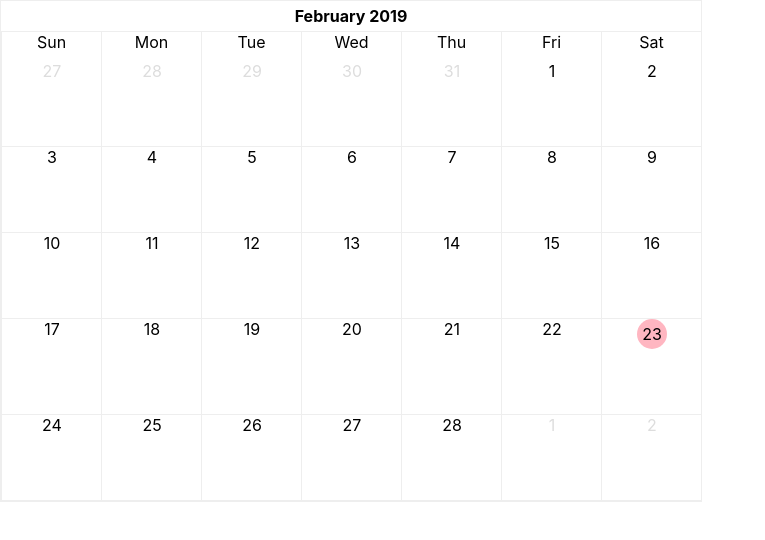
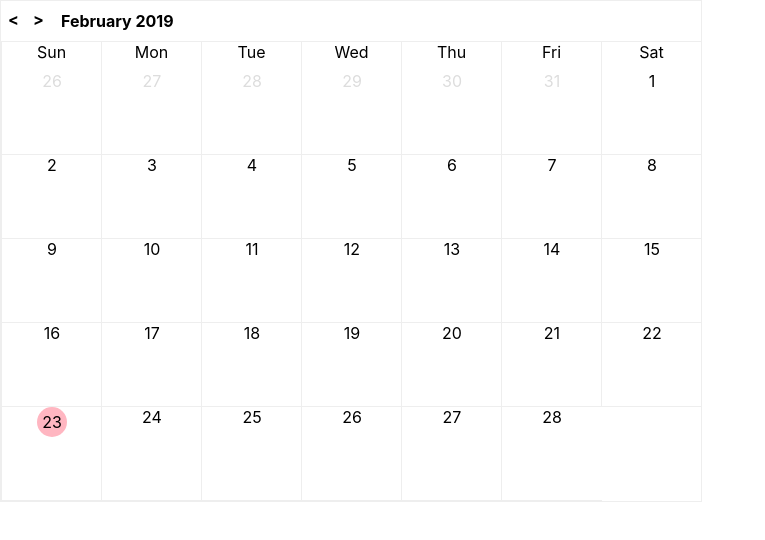
Before and after one commit to bansheezzz/component-library, a React (Create React App) app: page / in a window 1280 px wide. Shown: the top 540 px of the page, without its empty margins (0-765 px from the left). Built offline with nearby package versions, Linux system fonts and the light colour scheme.

Commit message:
Refactored to use button component

```diff
--- a/src/components/Calendar/Calendar.scss
+++ b/src/components/Calendar/Calendar.scss
@@ -2,5 +2,5 @@
   border: 1px solid #eee;
   background: white;
   display: grid;
-  grid-template-rows: 30px 1fr;
+  grid-template-rows: 40px 1fr;
 }
--- a/src/components/Calendar/CalendarGrid/CalendarGrid.jsx
+++ b/src/components/Calendar/CalendarGrid/CalendarGrid.jsx
@@ -17,15 +17,7 @@ import React, { Component } from 'react';
 import CalendarGridCell from './CalendarGridCell/CalendarGridCell';
 import { Validation } from '../Validation';
 
-const WEEKDAYS = [
-  'Sun',
-  'Mon',
-  'Tue',
-  'Wed',
-  'Thu',
-  'Fri',
-  'Sat'
-]
+const WEEKDAYS = ['Sun', 'Mon', 'Tue', 'Wed', 'Thu', 'Fri', 'Sat'];
 
 class CalendarGrid extends Component {
   static propTypes = {
@@ -33,7 +25,13 @@ class CalendarGrid extends Component {
   };
 
   renderCell(date, isCurrent) {
-    return <CalendarGridCell date={date} key={date.toString()} isCurrent={isCurrent} />;
+    return (
+      <CalendarGridCell
+        date={date}
+        key={date.toString()}
+        isCurrent={isCurrent}
+      />
+    );
   }
 
   render() {
@@ -42,21 +40,37 @@ class CalendarGrid extends Component {
     const lastDayCurrent = lastDayOfMonth(date);
     const weekOffset = getDay(firstDayCurrent);
     const lastDayLast = lastDayOfMonth(subMonths(date, 1));
+    const lastDayWeek = lastDayOfWeek(lastDayCurrent);
 
+    const priorMonth = eachDay(
+      subDays(lastDayLast, weekOffset - 1 > 0 ? weekOffset : 0),
+      lastDayLast
+    ).map(d => this.renderCell(d, false));
+    const nextMonth =
+      getDay(lastDayWeek) < WEEKDAYS.length - 1
+        ? eachDay(
+            addDays(lastDayCurrent, 1),
+            lastDayOfWeek(lastDayCurrent)
+          ).map(d => this.renderCell(d, false))
+        : [];
     const dates = [
-      ...eachDay(subDays(lastDayLast, weekOffset - 1), lastDayLast).map(d =>
-        this.renderCell(d, false)
+      ...priorMonth,
+      ...eachDay(firstDayCurrent, lastDayCurrent).map(d =>
+        this.renderCell(d, true)
       ),
-      ...eachDay(firstDayCurrent, lastDayCurrent).map(d => this.renderCell(d, true)),
-      ...eachDay(addDays(lastDayCurrent, 1), lastDayOfWeek(lastDayCurrent)).map(d => this.renderCell(d, false))
+      ...nextMonth
     ];
 
     return (
       <div className="calendar-grid">
-        <div className="week">{WEEKDAYS.map((w, i) => <div key={i}>{w}</div>)}</div>
+        <div className="week">
+          {WEEKDAYS.map((w, i) => (
+            <div key={i}>{w}</div>
+          ))}
+        </div>
         <div className="dates">{dates}</div>
       </div>
-    )
+    );
   }
 }
 export default CalendarGrid;
--- a/src/components/Calendar/CalendarHeader/CalendarHeader.jsx
+++ b/src/components/Calendar/CalendarHeader/CalendarHeader.jsx
@@ -5,16 +5,27 @@ import React, { Component } from 'react';
 import { Validation } from '../Validation';
 
 import './CalendarHeader.scss';
+import Button from "../../Button/Button";
 
 class CalendarHeader extends Component {
   static propTypes = {
     selectedDate: Validation.validateDate,
-    monthYearFormat: PropTypes.string.isRequired
-  };
+    monthYearFormat: PropTypes.string.isRequired,
+    nextMonth: PropTypes.func.isRequired,
+    previousMonth: PropTypes.func.isRequired
+  }
 
   render() {
-    const {selectedDate, monthYearFormat} = {...this.props}
-    return <div className="month-year">{`${format(selectedDate, monthYearFormat)}`}</div>
+    const {selectedDate, monthYearFormat, nextMonth, previousMonth} = {...this.props}
+    return (
+      <div className="header">
+        <div className="buttons">
+          <Button onClick={previousMonth}>&lt;</Button>
+          <Button onClick={nextMonth}>&gt;</Button>
+        </div>
+        <div className="month-year">{`${format(selectedDate, monthYearFormat)}`}</div>
+      </div>
+    )
   }
 }
 export default CalendarHeader
--- a/src/components/Calendar/CalendarHeader/CalendarHeader.scss
+++ b/src/components/Calendar/CalendarHeader/CalendarHeader.scss
@@ -1,8 +1,14 @@
-.month-year {
+.header {
+  display: grid;
+  grid-template-columns: 50px 1fr;
+  align-items: center;
   height: 100%;
-  width: 100%;
-  font-weight: bold;
-  display: flex;
-  align-items: center;
-  justify-content: center;
+  .buttons,
+  .month-year {
+    display: flex;
+    font-weight: bold;
+  }
+  .month-year {
+    margin-left: 10px;
+  }
 }
```
